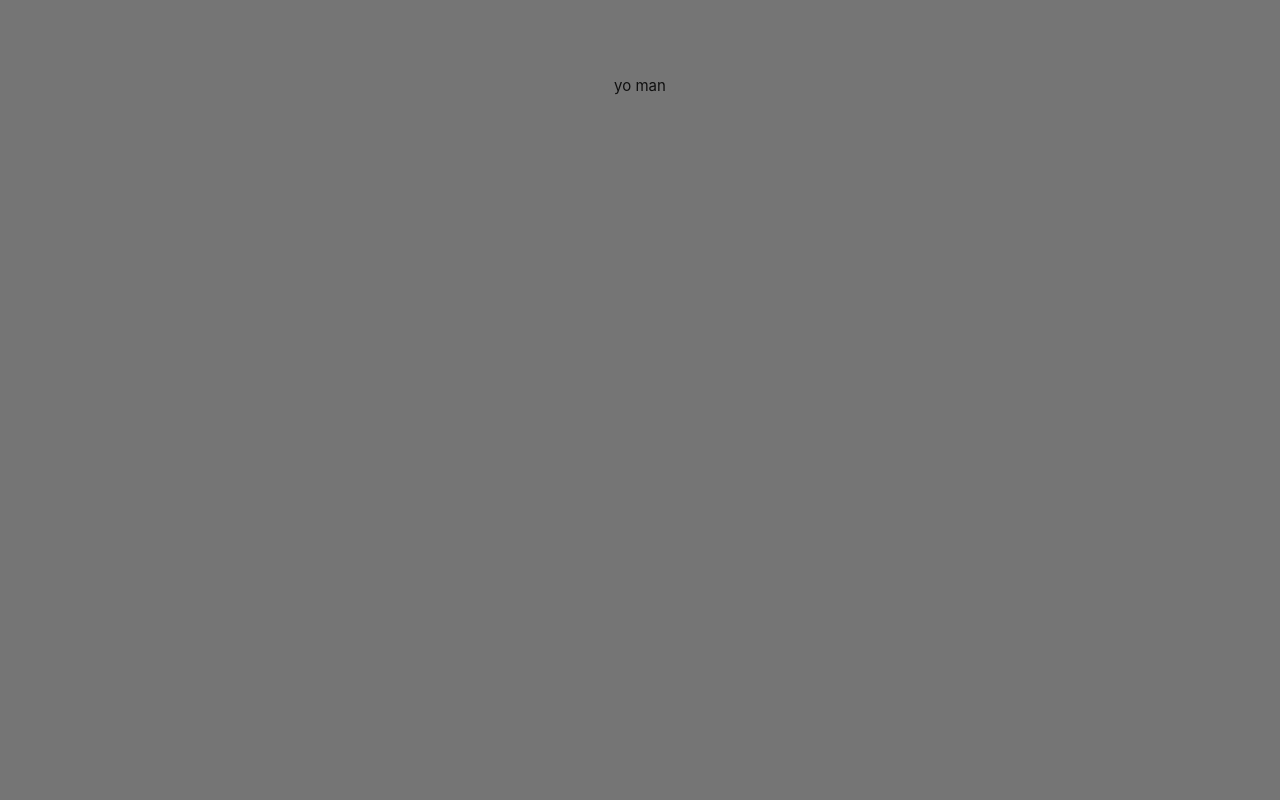
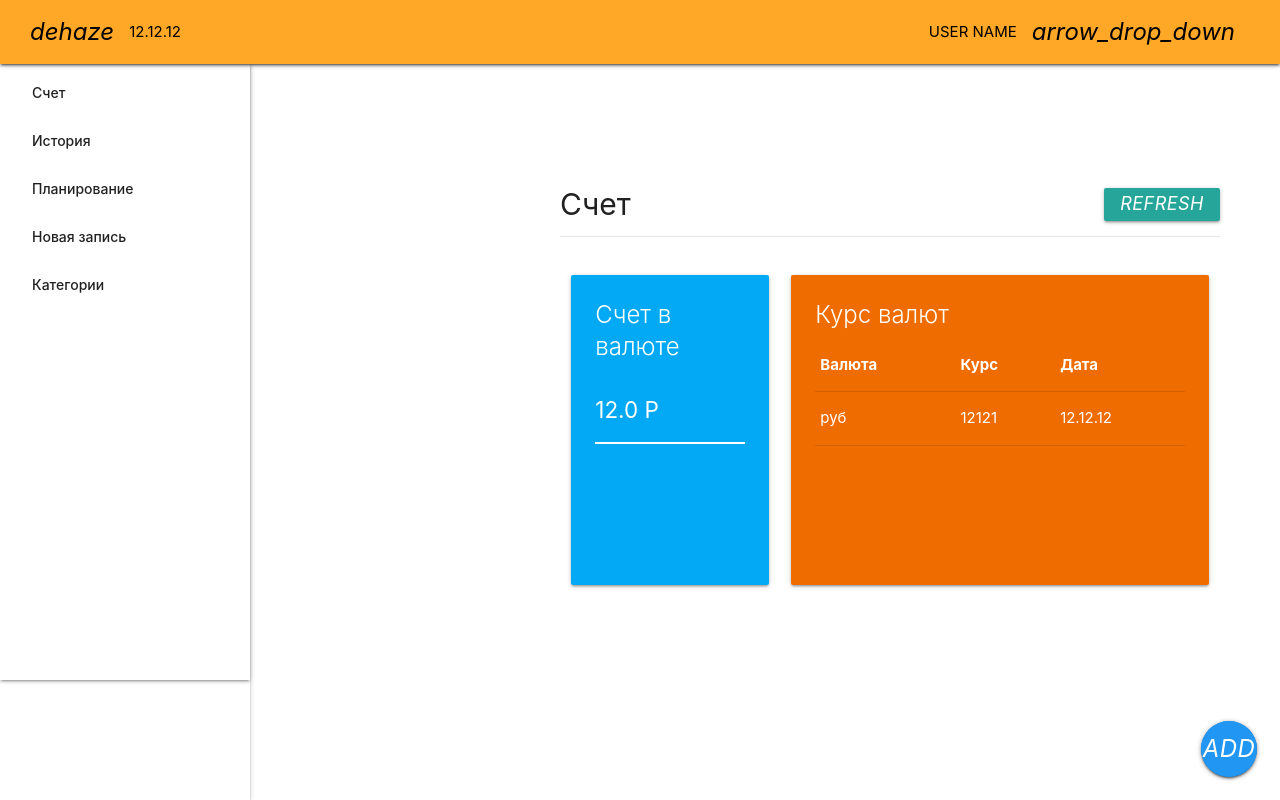
Before and after one commit to sukhoy94/vue-crm, a Vue app: page / in a window 1280 px wide. Built offline with nearby package versions, Linux system fonts and the light colour scheme.

Commit message:
add home template

```diff
--- a/src/router/index.js
+++ b/src/router/index.js
@@ -7,11 +7,6 @@ import History from '@/views/History'
 Vue.use(VueRouter)
 
 const routes = [
-  {
-    path: '/',
-    name: 'Home',
-    component: Home
-  },
   {
     path: '/login',
     name: 'login',
@@ -29,6 +24,12 @@ const routes = [
     name: 'history',
     meta: { layout: 'main' },
     component: History
+  },
+  {
+    path: '/',
+    name: 'home',
+    meta: { layout: 'main' },
+    component: Home
   }
 ]
 
--- a/src/views/Home.vue
+++ b/src/views/Home.vue
@@ -1,13 +1,130 @@
 <template>
-    <div>
-        yo man
+  <div>
+    <nav class="navbar orange lighten-1">
+      <div class="nav-wrapper">
+        <div class="navbar-left">
+          <a href="#">
+            <i class="material-icons black-text">dehaze</i>
+          </a>
+          <span class="black-text">12.12.12</span>
+        </div>
+
+        <ul class="right hide-on-small-and-down">
+          <li>
+            <a
+              class="dropdown-trigger black-text"
+              href="#"
+              data-target="dropdown"
+            >
+              USER NAME
+              <i class="material-icons right">arrow_drop_down</i>
+            </a>
+
+            <ul id='dropdown' class='dropdown-content'>
+              <li>
+                <a href="#" class="black-text">
+                  <i class="material-icons">account_circle</i>Профиль
+                </a>
+              </li>
+              <li class="divider" tabindex="-1"></li>
+              <li>
+                <a href="#" class="black-text">
+                  <i class="material-icons">assignment_return</i>Выйти
+                </a>
+              </li>
+            </ul>
+          </li>
+        </ul>
+      </div>
+    </nav>
+
+    <ul class="sidenav app-sidenav open">
+      <li>
+        <a href="#" class="waves-effect waves-orange pointer">Счет</a>
+      </li>
+      <li>
+        <a href="#" class="waves-effect waves-orange pointer">История</a>
+      </li>
+      <li>
+        <a href="#" class="waves-effect waves-orange pointer">Планирование</a>
+      </li>
+      <li>
+        <a href="#" class="waves-effect waves-orange pointer">Новая запись</a>
+      </li>
+      <li>
+        <a href="#" class="waves-effect waves-orange pointer">Категории</a>
+      </li>
+    </ul>
+
+    <main class="app-content">
+      <div class="app-page">
+
+        <div>
+          <div class="page-title">
+            <h3>Счет</h3>
+
+            <button class="btn waves-effect waves-light btn-small">
+              <i class="material-icons">refresh</i>
+            </button>
+          </div>
+
+          <div class="row">
+            <div class="col s12 m6 l4">
+              <div class="card light-blue bill-card">
+                <div class="card-content white-text">
+                  <span class="card-title">Счет в валюте</span>
+
+                  <p class="currency-line">
+                    <span>12.0 Р</span>
+                  </p>
+                </div>
+              </div>
+            </div>
+
+            <div class="col s12 m6 l8">
+              <div class="card orange darken-3 bill-card">
+                <div class="card-content white-text">
+                  <div class="card-header">
+                    <span class="card-title">Курс валют</span>
+                  </div>
+                  <table>
+                    <thead>
+                    <tr>
+                      <th>Валюта</th>
+                      <th>Курс</th>
+                      <th>Дата</th>
+                    </tr>
+                    </thead>
+
+                    <tbody>
+                    <tr>
+                      <td>руб</td>
+                      <td>12121</td>
+                      <td>12.12.12</td>
+                    </tr>
+                    </tbody>
+                  </table>
+                </div>
+              </div>
+            </div>
+          </div>
+        </div>
+
+      </div>
+    </main>
+
+    <div class="fixed-action-btn">
+      <a class="btn-floating btn-large blue" href="#">
+        <i class="large material-icons">add</i>
+      </a>
     </div>
+  </div>
 </template>
 
 <script>
 
 export default {
-    name: 'Home'
+  name: 'Home'
 }
 
 </script>
```
